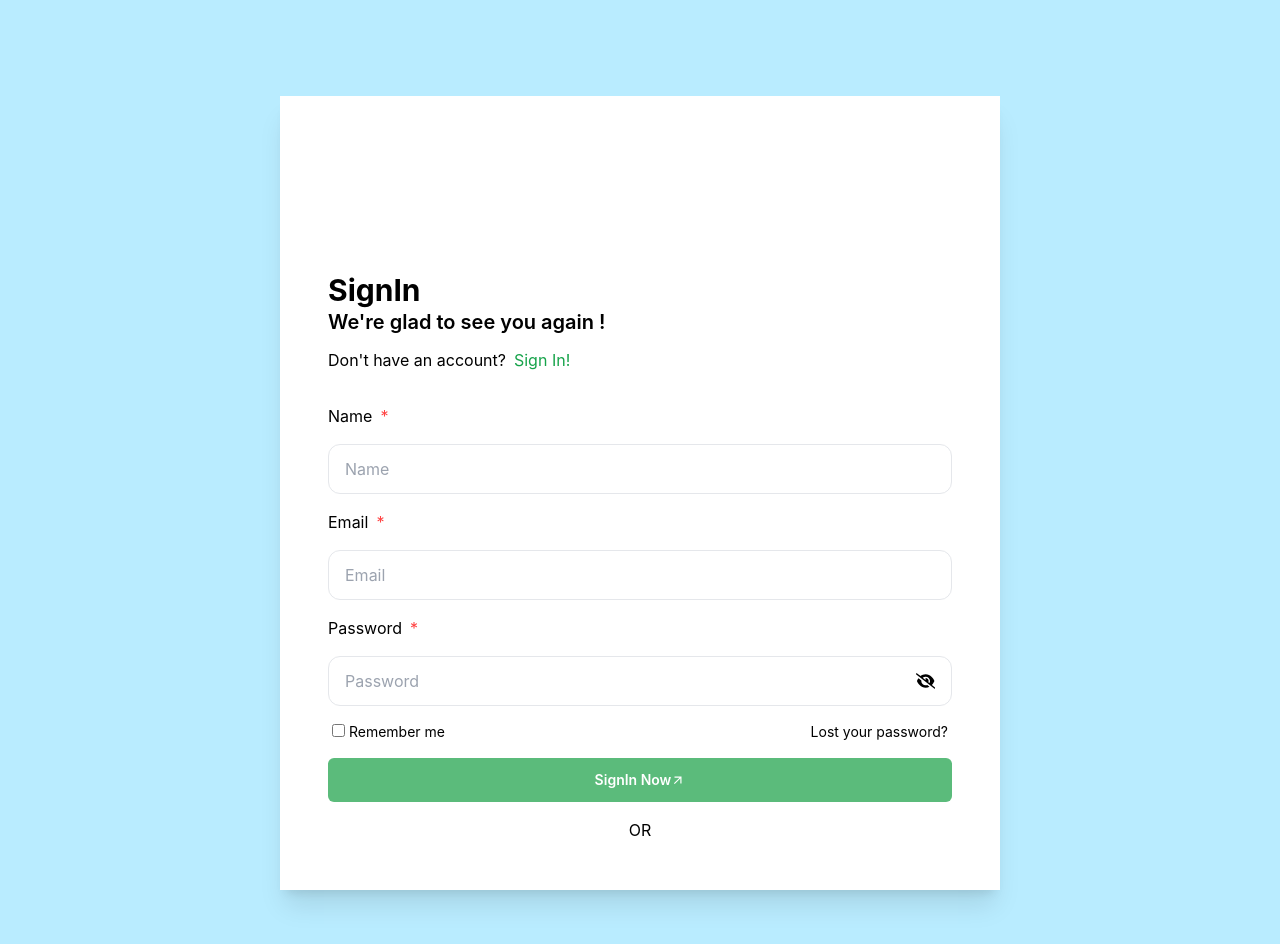
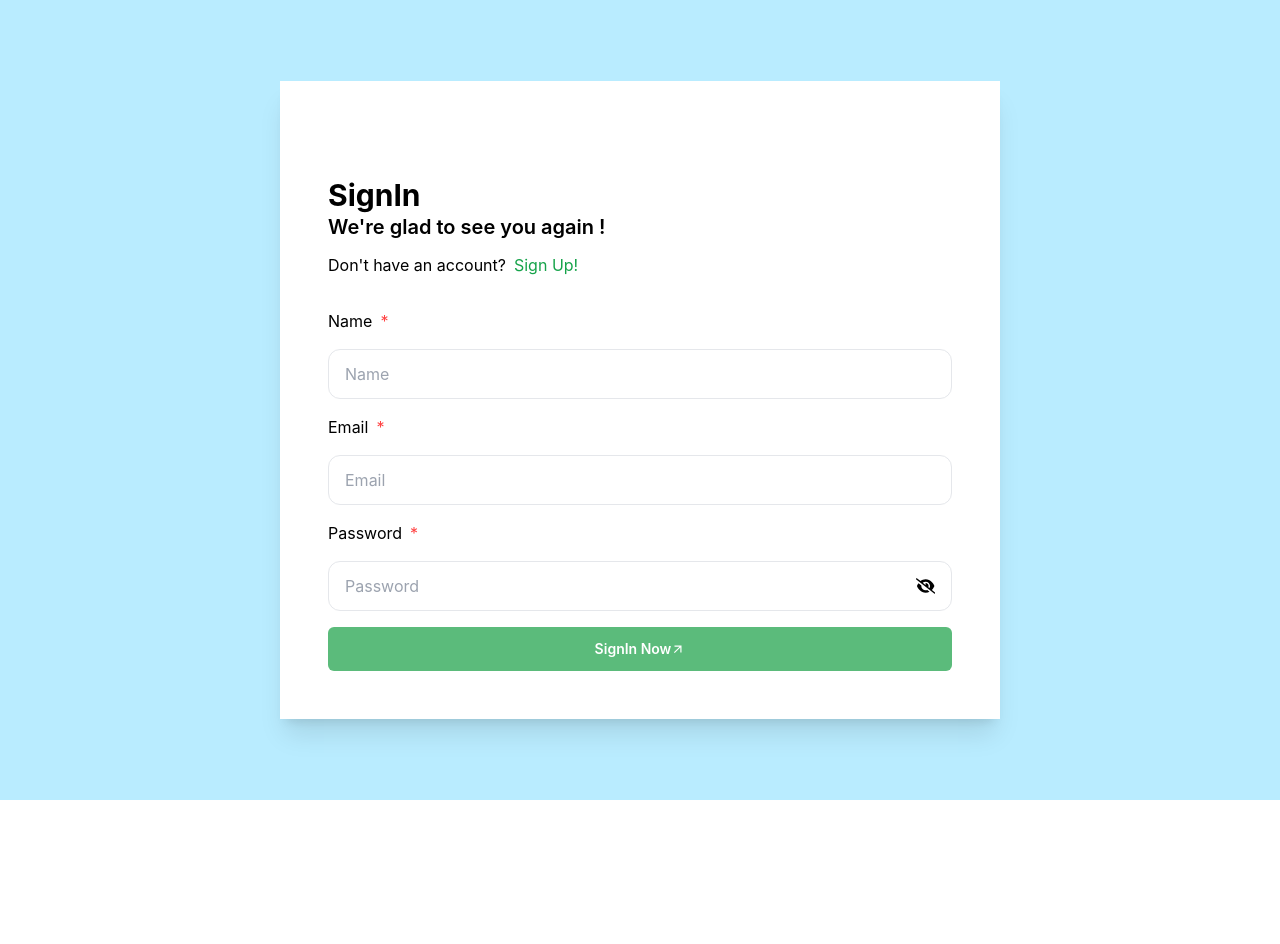
Before and after one commit to Akangkha/todo, a React (Create React App) app in the folder client/: page /signin in a window 1280 px wide. Shown: the top 944 px of the page. After the commit the page ends 800 px from the top, so only its background shows below. Built offline with nearby package versions, Linux system fonts and the light colour scheme.

Commit message:
Minor Ui changes in Signin and Signup pages

```diff
--- a/client/src/pages/Signin.jsx
+++ b/client/src/pages/Signin.jsx
@@ -31,9 +31,8 @@ const SignUp = () => {
     }
   };
   return (
-    <div className="w-full flex flex-col items-center justify-center py-24 min-h-screen overflow-x-hidden bg-[#b9ecff] ">
+    <div className="w-full flex flex-col items-center justify-center py-12 min-h-screen overflow-x-hidden bg-[#b9ecff] ">
       <div className="xsSmall:w-[45%] flex flex-col shadow-xl p-12 bg-white w-[90%] max-w-[45rem] xsSmall:min-w-[18rem] justify-center gap-8 items-center md:items-start ">
-        <section className="w-full items-center flex px-28 my-6 cursor-pointer xsSmall:h-[2.5em] justify-center xsSmall:gap-12  flex-col mbXSmall:flex-row"></section>
         <section>
           <h3 className="text-3xl font-bold mt-12">SignIn</h3>
           <p className="text-xl font-semibold mb-3 ">
@@ -42,7 +41,7 @@ const SignUp = () => {
           <p>
             Don&apos;t have an account?
             <Link to="/signup" className="text-green-600 m-0 px-2 ">
-              Sign In!
+              Sign Up!
             </Link>
           </p>
         </section>
@@ -94,15 +93,7 @@ const SignUp = () => {
                 <FaEyeSlash size={20} onClick={() => handleShowPassword()} />
               )}
             </div>
-            <div className="full flex justify-between items-center text-sm px-1 flex-col lg:flex-row">
-              <div>
-                <input type="checkbox" className="accent-green-500" /> Remember
-                me
-              </div>
-              <div className="hover:text-green-600 cursor-pointer">
-                Lost your password?
-              </div>
-            </div>
+
             <Button
               type="submit"
               className="bg-[#5BBB7B]  hover:bg-green-800 py-3 text-white font-semibold "
@@ -110,8 +101,6 @@ const SignUp = () => {
               SignIn Now
               <MdArrowOutward />
             </Button>
-
-            <p className="text-center">OR</p>
           </div>
         </form>
       </div>
--- a/client/src/pages/Signup.jsx
+++ b/client/src/pages/Signup.jsx
@@ -39,9 +39,9 @@ const SignUp = () => {
             We&apos;re glad to see you !
           </p>
           <p>
-            Don&apos;t have an account?
+            Have  an account?
             <Link to="/signin" className="text-green-600 m-0 px-2 ">
-              Sign Up!
+              Sign In!
             </Link>
           </p>
         </section>
```
